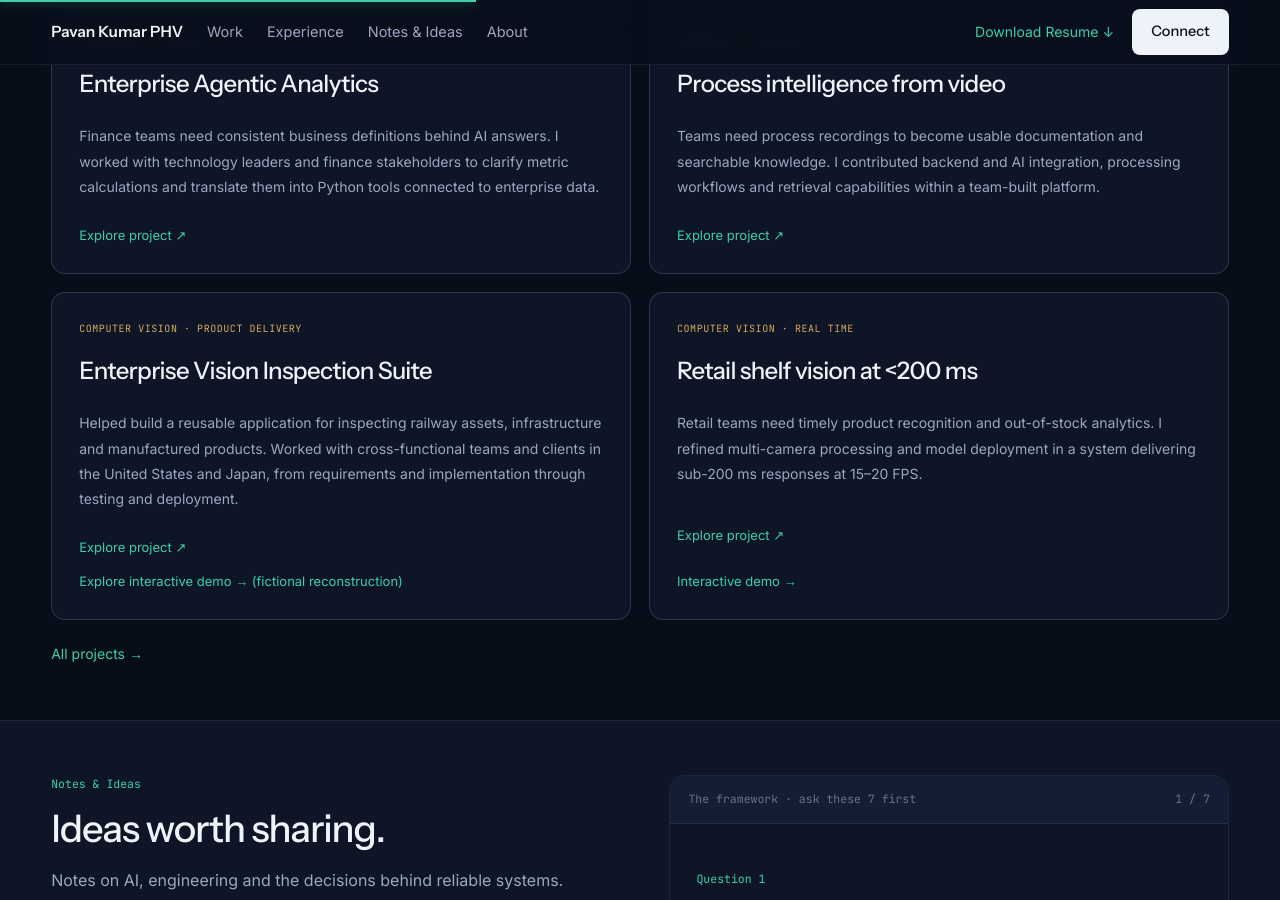
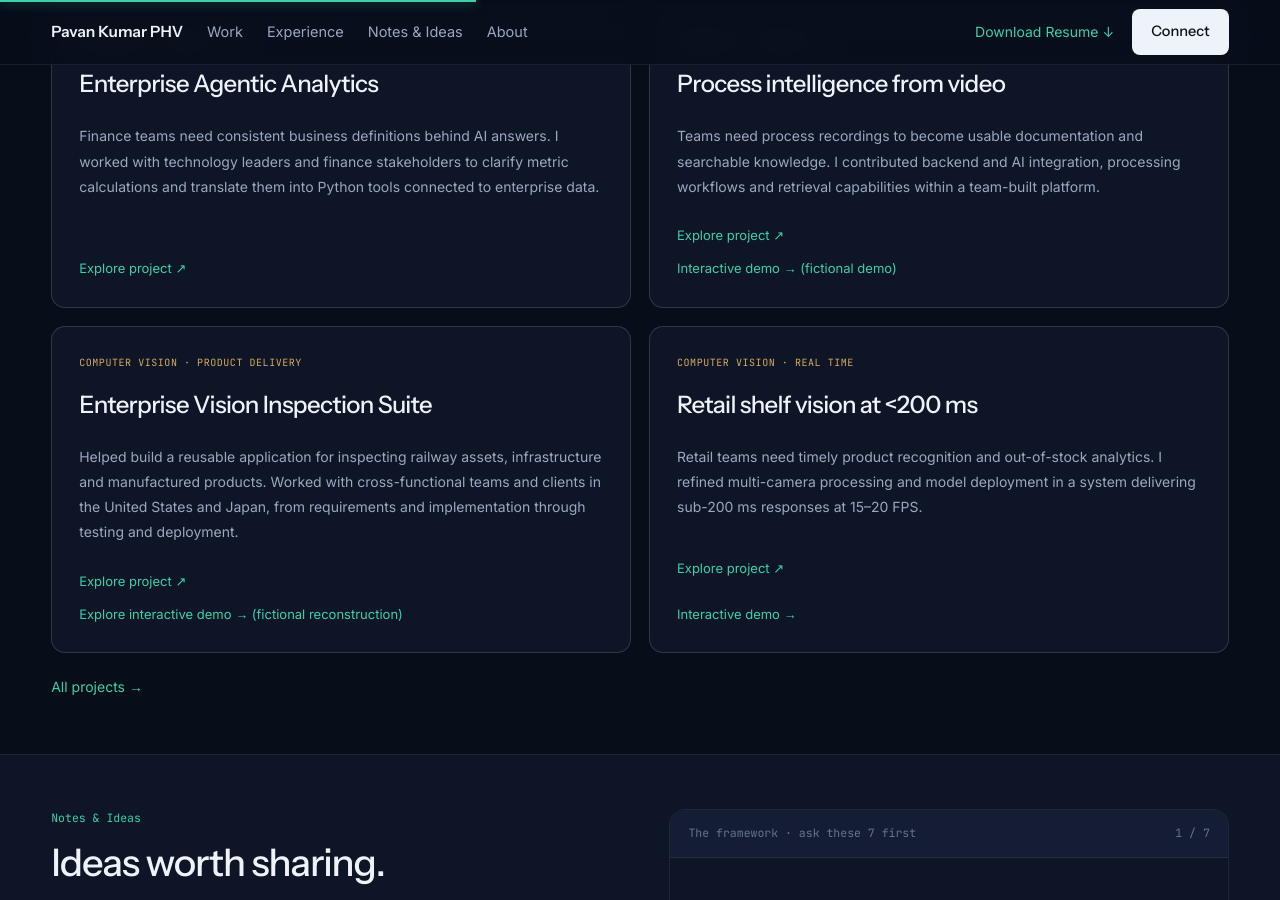
Before and after one commit to phvpavankumar/phvpavankumar.github.io, a Jekyll site: the page built from site/pages/index.html, in a window 1280 px wide and 900 px high, scrolled down 847 px. Built offline with Jekyll 4.4.1, drawn with Linux system fonts in a browser that asks for light colours.

Commit message:
issues fixed

```diff
--- a/site/_includes/project-featured.html
+++ b/site/_includes/project-featured.html
@@ -6,6 +6,7 @@
 <h3><a href="{{ project.url | relative_url }}">{{ project.feature_title | escape }}</a></h3>
 <p>{{ project.feature_summary | default: project.summary | escape }}</p>
 <a class="profile-work-link" href="{{ project.url | relative_url }}">Explore project <span aria-hidden="true">↗</span></a>
+{% if project.slug == 'process-intelligence' %}<a class="profile-work-link" href="{{ project.demo_url | relative_url }}">Interactive demo → <span>(fictional demo)</span></a>{% endif %}
 {% if project.slug == 'industrial-3d-vision' %}<a class="profile-work-link" href="{{ project.demo_url | relative_url }}">Explore interactive demo → <span>(fictional reconstruction)</span></a>{% endif %}
 {% if project.slug == 'retail-shelf-vision' %}<a class="profile-work-link" href="{{ '/work/shelf-vision/' | relative_url }}">Interactive demo →</a>{% endif %}
 </article>
```
